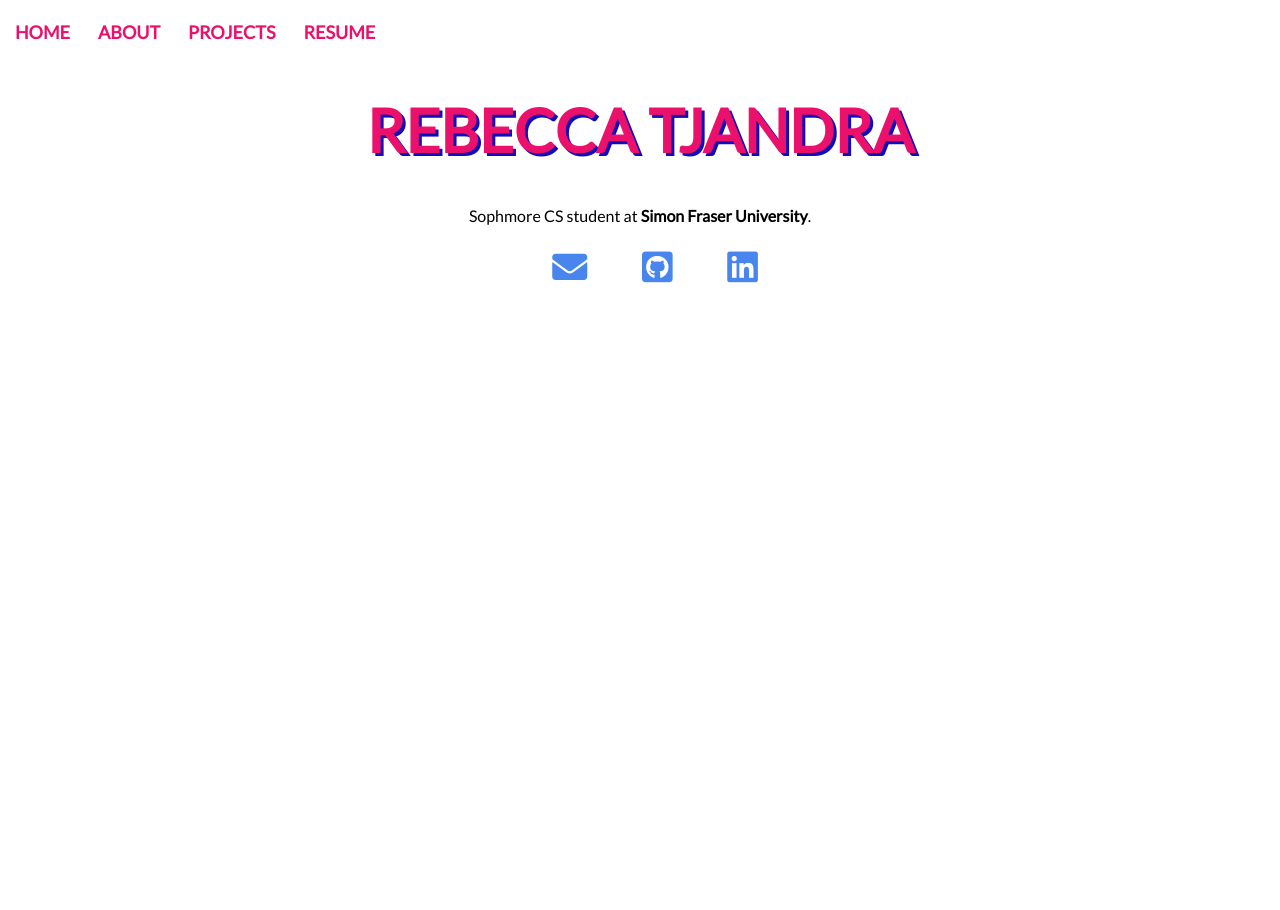
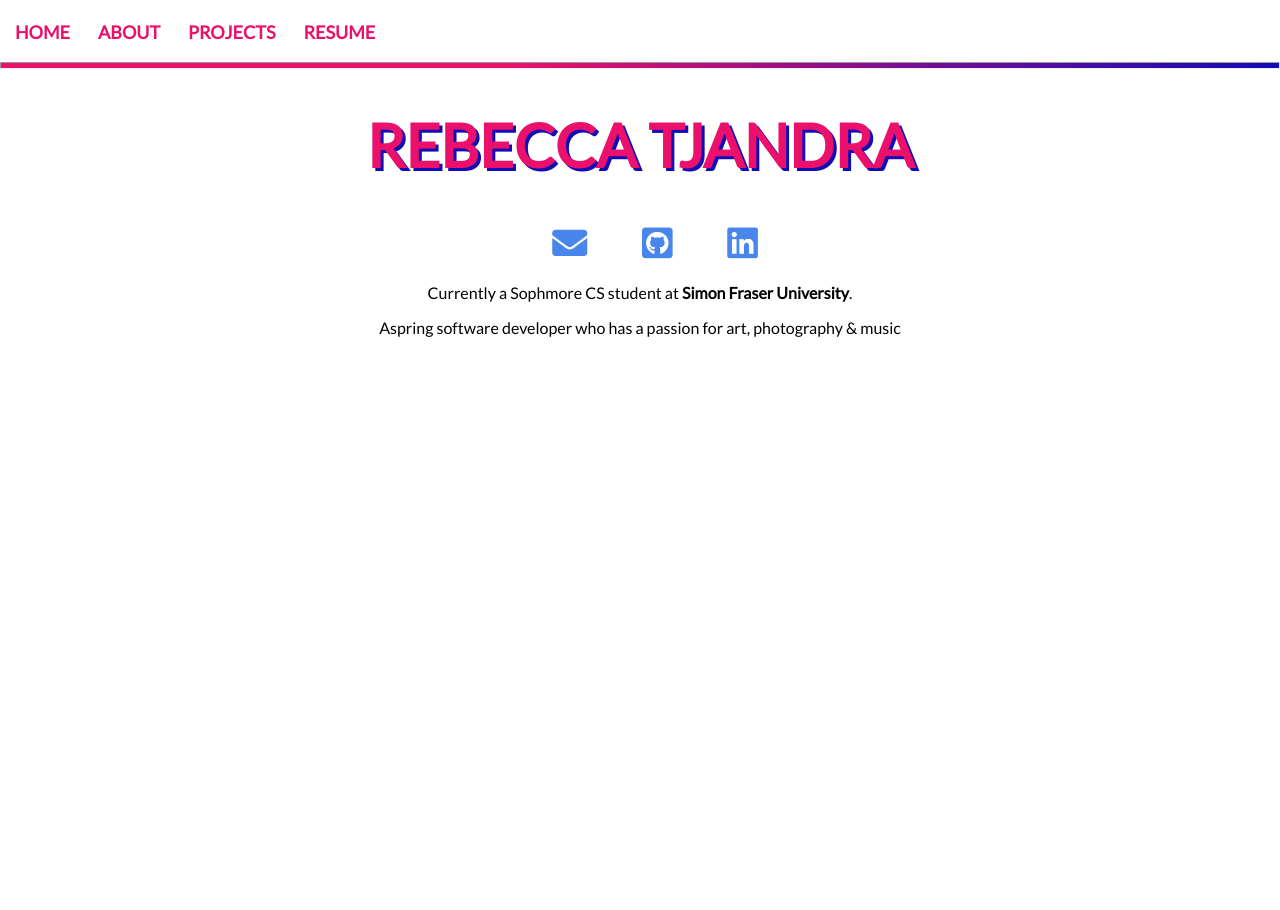
Before and after one commit to rebaka/rebaka.github.io, a Jekyll site: the page index.html, which Jekyll copies as it is, in a window 1280 px wide. Built offline with Jekyll 4.4.1, drawn with Linux system fonts in a browser that asks for light colours; nearby versions of some CDN libraries.

Commit message:
Update index.html

```diff
--- a/index.html
+++ b/index.html
@@ -19,24 +19,27 @@
 		<nav>
 			<ul class="navlinks">
 				<li><a href="/">HOME</a></li>
-				<li><a href="/about">ABOUT</a></li>
-				<li><a href="">PROJECTS</a></li>
+				<li><a href="about.html">ABOUT</a></li>
+				<li><a href="projects.html">PROJECTS</a></li>
 				<li><a href="https://rebaka.github.io/Rebecca_Tjandra_Resume.pdf">RESUME</a></li>
 			</ul>
+			<hr>
 		</nav>
 
 		<div class="nav-box">
 			<div class="description">
 				<h1>REBECCA TJANDRA</h1>
-				<p>Sophmore CS student at <b>Simon Fraser University</b>.</p>
-
 				<h2>
 					<ul class="social"><a href="mailto:rtj1302@gmail.com"><i class="fas fa-envelope"></i></a></ul>
-
 					<ul class="social"><a href="https://github.com/rebaka"><i class="fab fa-github-square"></i></a></ul>
-
 					<ul class="social"><a href="https://www.linkedin.com/in/rebeccatjandra/"><i class="fab fa-linkedin"></i></a></ul>
 				</h2>
+
+				<div class="basic-desc">
+					<p>Currently a Sophmore CS student at <b>Simon Fraser University</b>.</p>
+					Aspring software developer who has a passion for art, photography & music
+				</div>
+
 			</div>
 		</div>
 	</body>
```
